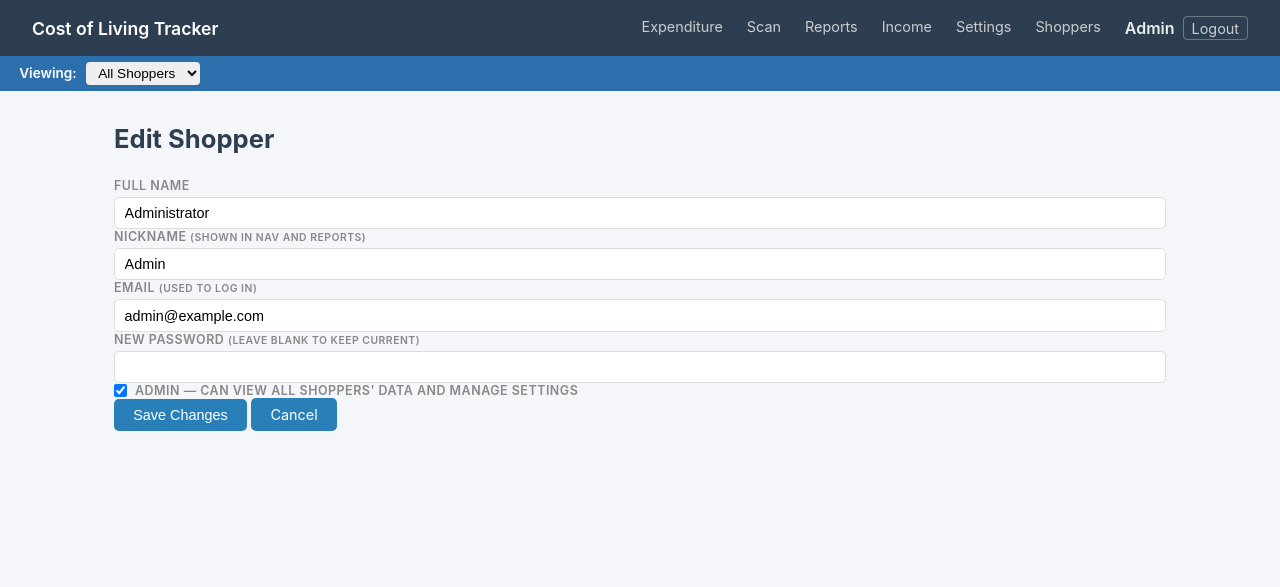
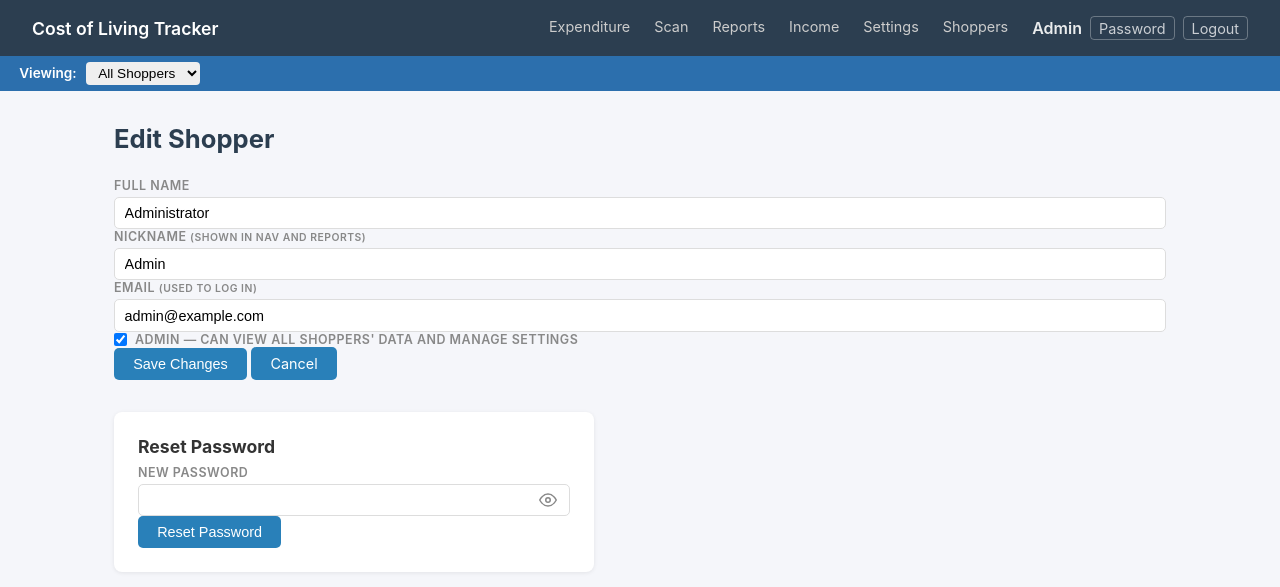
Before and after one commit to IndaloMan/CostOfLiving, a Flask app: page /shoppers/1/edit in a window 1280 px wide. Shown: the top 587 px of the page. Run offline with Flask 3, Linux system fonts and the light colour scheme; a user stored in the database is signed in.

Commit message:
Add change password, show/hide toggle, timestamp filenames, 502 error page
Co-Authored-By: Claude Sonnet 4.6 <noreply@anthropic.com>

```diff
--- a/app/routes.py
+++ b/app/routes.py
@@ -171,7 +171,8 @@ def _process_one_file(f):
     if not _allowed_file(f.filename):
         return None, f"Unsupported file type: {f.filename}"
 
-    filename = secure_filename(f.filename)
+    ext = f.filename.rsplit(".", 1)[-1].lower() if "." in f.filename else "jpg"
+    filename = datetime.now().strftime(f"%Y%m%d%H%M%S.{ext}")
 
     # Duplicate check — skip API call entirely if already in DB
     existing = Receipt.query.filter_by(filename=filename).first()
@@ -1699,6 +1700,56 @@ def shopper_toggle_active(shopper_id):
 
 
 # ---------------------------------------------------------------------------
+# Change password — self-service for all logged-in users
+# ---------------------------------------------------------------------------
+
+@main.route("/change-password", methods=["GET", "POST"])
+@login_required
+def change_password():
+    if request.method == "GET":
+        return render_template("change_password.html")
+    current_pw  = request.form.get("current_password", "")
+    new_pw      = request.form.get("new_password", "")
+    confirm_pw  = request.form.get("confirm_password", "")
+    if not current_user.check_password(current_pw):
+        flash("Current password is incorrect.", "error")
+        return render_template("change_password.html")
+    if new_pw != confirm_pw:
+        flash("New passwords do not match.", "error")
+        return render_template("change_password.html")
+    if len(new_pw) < 6:
+        flash("Password must be at least 6 characters.", "error")
+        return render_template("change_password.html")
+    current_user.set_password(new_pw)
+    db.session.commit()
+    log.info(f"PASSWORD CHANGED {current_user.email} ({current_user.nickname})")
+    flash("Password changed successfully.", "success")
+    return redirect(url_for("main.index"))
+
+
+# ---------------------------------------------------------------------------
+# Reset password — admin resets any shopper's password
+# ---------------------------------------------------------------------------
+
+@main.route("/shoppers/<int:shopper_id>/reset-password", methods=["POST"])
+@login_required
+def shopper_reset_password(shopper_id):
+    redir = _admin_required()
+    if redir:
+        return redir
+    s = Shopper.query.get_or_404(shopper_id)
+    new_pw = request.form.get("new_password", "")
+    if len(new_pw) < 6:
+        flash("Password must be at least 6 characters.", "error")
+        return redirect(url_for("main.shopper_edit", shopper_id=shopper_id))
+    s.set_password(new_pw)
+    db.session.commit()
+    log.info(f"PASSWORD RESET  {s.email} ({s.nickname}) by {current_user.nickname}")
+    flash(f"Password reset for '{s.nickname}'.", "success")
+    return redirect(url_for("main.shoppers"))
+
+
+# ---------------------------------------------------------------------------
 # View-as — admin switches whose receipts they're viewing
 # ---------------------------------------------------------------------------
 
--- a/app/static/css/style.css
+++ b/app/static/css/style.css
@@ -691,3 +691,26 @@ body.login-page {
     cursor: pointer;
 }
 .checkbox-label input { width: auto; margin: 0; }
+
+/* ── Password show/hide toggle ─────────────────────────────────── */
+.password-wrap {
+    position: relative;
+    display: flex;
+    align-items: center;
+}
+.password-wrap input {
+    padding-right: 2.8rem;
+    flex: 1;
+}
+.pw-toggle {
+    position: absolute;
+    right: 0.6rem;
+    background: none;
+    border: none;
+    cursor: pointer;
+    color: #888;
+    padding: 0.2rem;
+    display: flex;
+    align-items: center;
+}
+.pw-toggle:hover { color: #333; }
--- a/app/templates/base.html
+++ b/app/templates/base.html
@@ -30,6 +30,7 @@
             {% endif %}
             <li class="nav-user">
                 <span class="nav-nickname">{{ current_user.nickname }}</span>
+                <a href="/change-password" class="nav-logout">Password</a>
                 <a href="/logout" class="nav-logout">Logout</a>
             </li>
             {% endif %}
--- a/app/templates/shopper_edit.html
+++ b/app/templates/shopper_edit.html
@@ -1,5 +1,14 @@
 {% extends "base.html" %}
-{% block title %}{{ 'Edit Shopper' if shopper else 'Add Shopper' }} — Cost of Living Tracker{% endblock %}
+{% block title %}{{ 'Edit Shopper' if shopper else 'Add Shopper' }} — Cost of Living Tracker
+<script>
+function togglePw(btn) {
+    const inp = btn.closest('.password-wrap').querySelector('input');
+    const show = inp.type === 'password';
+    inp.type = show ? 'text' : 'password';
+    btn.innerHTML = show ? '<svg width="18" height="18" viewBox="0 0 24 24" fill="none" stroke="currentColor" stroke-width="2" stroke-linecap="round" stroke-linejoin="round"><path d="M17.94 17.94A10.07 10.07 0 0 1 12 20c-7 0-11-8-11-8a18.45 18.45 0 0 1 5.06-5.94"/><path d="M9.9 4.24A9.12 9.12 0 0 1 12 4c7 0 11 8 11 8a18.5 18.5 0 0 1-2.16 3.19"/><line x1="1" y1="1" x2="23" y2="23"/></svg>' : '<svg width="18" height="18" viewBox="0 0 24 24" fill="none" stroke="currentColor" stroke-width="2" stroke-linecap="round" stroke-linejoin="round"><path d="M1 12s4-8 11-8 11 8 11 8-4 8-11 8-11-8-11-8z"/><circle cx="12" cy="12" r="3"/></svg>';
+}
+</script>
+{% endblock %}
 
 {% block content %}
 <h1>{{ 'Edit Shopper' if shopper else 'Add Shopper' }}</h1>
@@ -20,13 +29,15 @@
         <input type="email" id="email" name="email"
                value="{{ shopper.email if shopper else '' }}" required>
     </div>
+    {% if not shopper %}
     <div class="form-group">
-        <label for="password">
-            {% if shopper %}New Password <small>(leave blank to keep current)</small>{% else %}Password{% endif %}
-        </label>
-        <input type="password" id="password" name="password"
-               {% if not shopper %}required{% endif %} autocomplete="new-password">
+        <label for="password">Password</label>
+        <div class="password-wrap">
+            <input type="password" id="password" name="password" required autocomplete="new-password" minlength="6">
+            <button type="button" class="pw-toggle" onclick="togglePw(this)" tabindex="-1"><svg width="18" height="18" viewBox="0 0 24 24" fill="none" stroke="currentColor" stroke-width="2" stroke-linecap="round" stroke-linejoin="round"><path d="M1 12s4-8 11-8 11 8 11 8-4 8-11 8-11-8-11-8z"/><circle cx="12" cy="12" r="3"/></svg></button>
+        </div>
     </div>
+    {% endif %}
     <div class="form-group">
         <label class="checkbox-label">
             <input type="checkbox" name="is_admin" value="1"
@@ -41,4 +52,31 @@
         <a href="/shoppers" class="btn">Cancel</a>
     </div>
 </form>
+
+{% if shopper %}
+<div class="card" style="margin-top:2rem; max-width:480px;">
+    <h2>Reset Password</h2>
+    <form method="POST" action="/shoppers/{{ shopper.id }}/reset-password" class="edit-form">
+        <div class="form-group">
+            <label for="new_password">New Password</label>
+            <div class="password-wrap">
+            <input type="password" id="new_password" name="new_password" required autocomplete="new-password" minlength="6">
+            <button type="button" class="pw-toggle" onclick="togglePw(this)" tabindex="-1"><svg width="18" height="18" viewBox="0 0 24 24" fill="none" stroke="currentColor" stroke-width="2" stroke-linecap="round" stroke-linejoin="round"><path d="M1 12s4-8 11-8 11 8 11 8-4 8-11 8-11-8-11-8z"/><circle cx="12" cy="12" r="3"/></svg></button>
+        </div>
+        </div>
+        <div class="form-actions">
+            <button type="submit" class="btn btn-warning">Reset Password</button>
+        </div>
+    </form>
+</div>
+{% endif %}
+
+<script>
+function togglePw(btn) {
+    const inp = btn.closest('.password-wrap').querySelector('input');
+    const show = inp.type === 'password';
+    inp.type = show ? 'text' : 'password';
+    btn.innerHTML = show ? '<svg width="18" height="18" viewBox="0 0 24 24" fill="none" stroke="currentColor" stroke-width="2" stroke-linecap="round" stroke-linejoin="round"><path d="M17.94 17.94A10.07 10.07 0 0 1 12 20c-7 0-11-8-11-8a18.45 18.45 0 0 1 5.06-5.94"/><path d="M9.9 4.24A9.12 9.12 0 0 1 12 4c7 0 11 8 11 8a18.5 18.5 0 0 1-2.16 3.19"/><line x1="1" y1="1" x2="23" y2="23"/></svg>' : '<svg width="18" height="18" viewBox="0 0 24 24" fill="none" stroke="currentColor" stroke-width="2" stroke-linecap="round" stroke-linejoin="round"><path d="M1 12s4-8 11-8 11 8 11 8-4 8-11 8-11-8-11-8z"/><circle cx="12" cy="12" r="3"/></svg>';
+}
+</script>
 {% endblock %}
--- a/config.py
+++ b/config.py
@@ -3,7 +3,7 @@ from dotenv import load_dotenv
 
 load_dotenv()
 
-APP_VERSION = "1.20"
+APP_VERSION = "1.21"
 
 BASE_DIR = os.path.dirname(os.path.abspath(__file__))
 
```
Also changed, not shown: app/static/502.html (added, +25 -0 lines), app/templates/change_password.html (added, +44 -0 lines), app/templates/login.html (+12 -1 lines), app/templates/quick_scan.html (+9 -2 lines), README.md.
